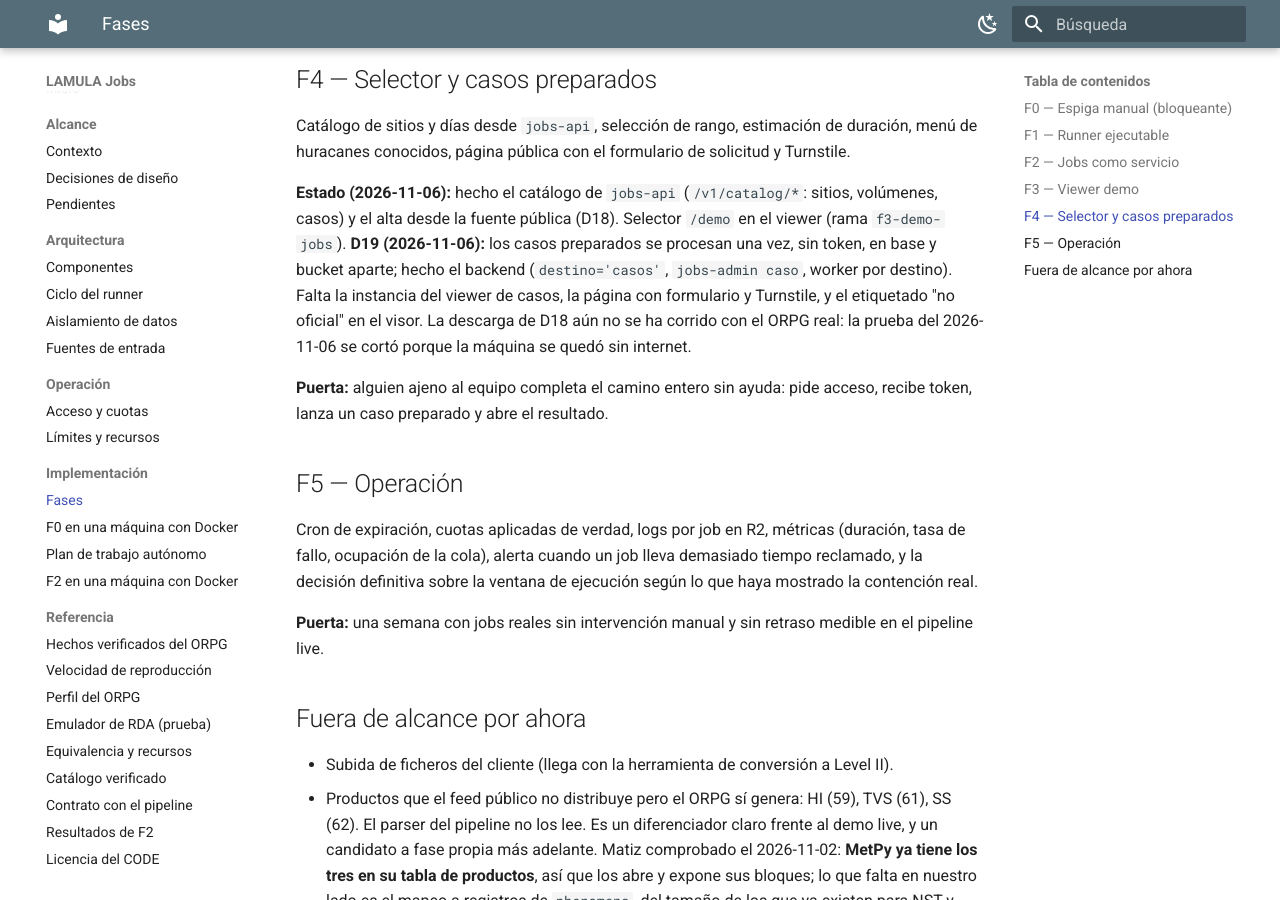
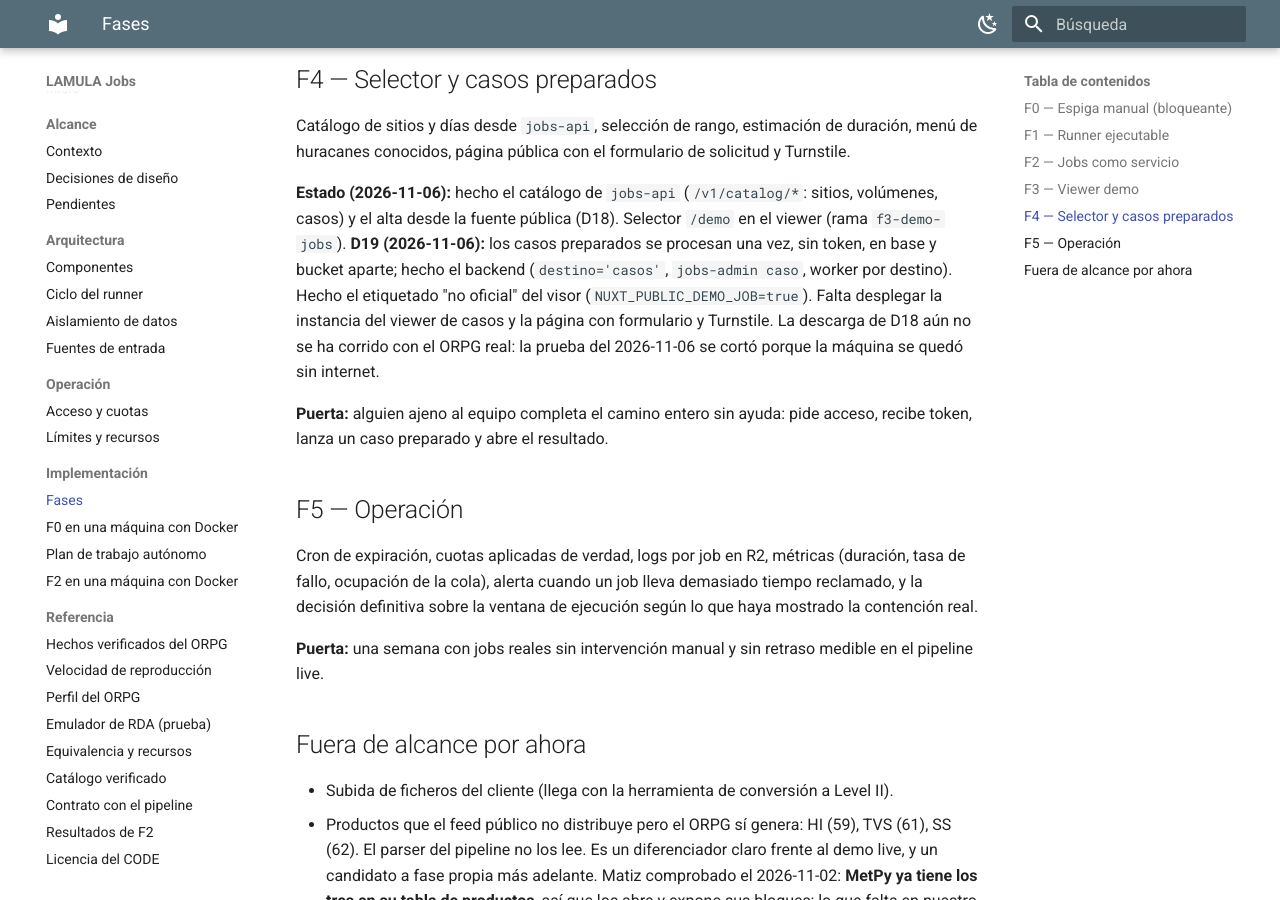
Before and after one commit to vladimir1284/lamula-jobs, an MkDocs documentation site: the page built from docs/implementacion/fases.md, in a window 1280 px wide and 900 px high, scrolled down 2662 px. Built offline with MkDocs 1.6.1 and Material for MkDocs 9.7.7, drawn with Linux system fonts in a browser that asks for light colours.

Commit message:
f4: site_id en los casos públicos, etiqueta «no oficial» hecha en docs
Co-Authored-By: Claude Sonnet 5.5 <noreply@anthropic.com>

```diff
--- a/docs/implementacion/fases.md
+++ b/docs/implementacion/fases.md
@@ -104,8 +104,8 @@ huracanes conocidos, página pública con el formulario de solicitud y Turnstile
 **Estado (2026-11-06):** hecho el catálogo de `jobs-api` (`/v1/catalog/*`: sitios, volúmenes, casos) y el alta desde la fuente
 pública (D18). Selector `/demo` en el viewer (rama `f3-demo-jobs`).
 **D19 (2026-11-06):** los casos preparados se procesan una vez, sin token, en base y bucket aparte; hecho el backend
-(`destino='casos'`, `jobs-admin caso`, worker por destino). Falta la instancia del viewer de casos, la página con
-formulario y Turnstile, y el etiquetado "no oficial" en el visor. La descarga de D18 aún no se ha corrido con el ORPG
+(`destino='casos'`, `jobs-admin caso`, worker por destino). Hecho el etiquetado "no oficial" del visor (`NUXT_PUBLIC_DEMO_JOB=true`). Falta desplegar la instancia del viewer de casos y la página con
+formulario y Turnstile. La descarga de D18 aún no se ha corrido con el ORPG
 real: la prueba del 2026-11-06 se cortó porque la máquina se quedó sin internet.
 
 **Puerta:** alguien ajeno al equipo completa el camino entero sin ayuda: pide acceso, recibe
```
Also changed, not shown: docs/alcance/pendientes.md (+4 -0 lines), 2 other files.
